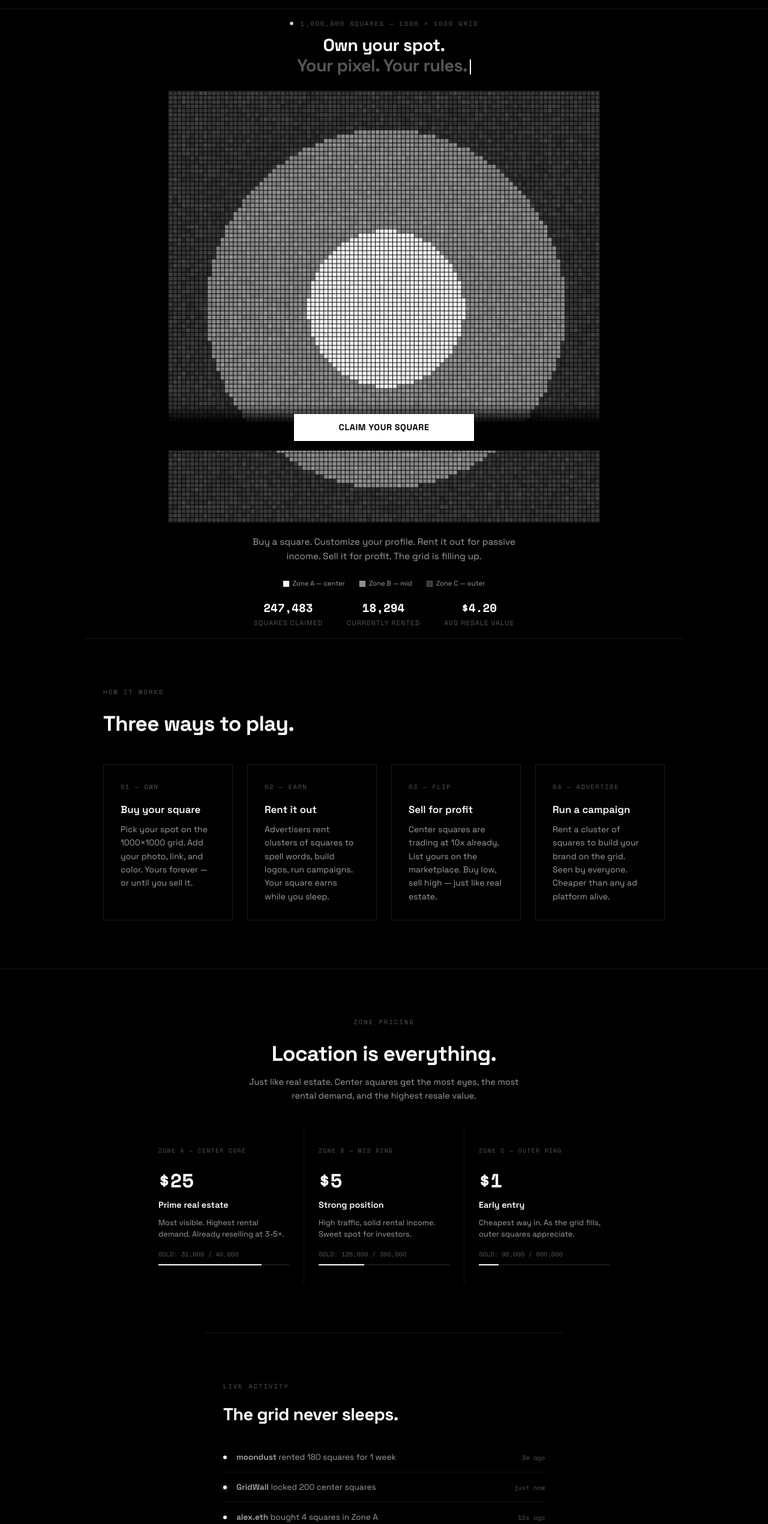
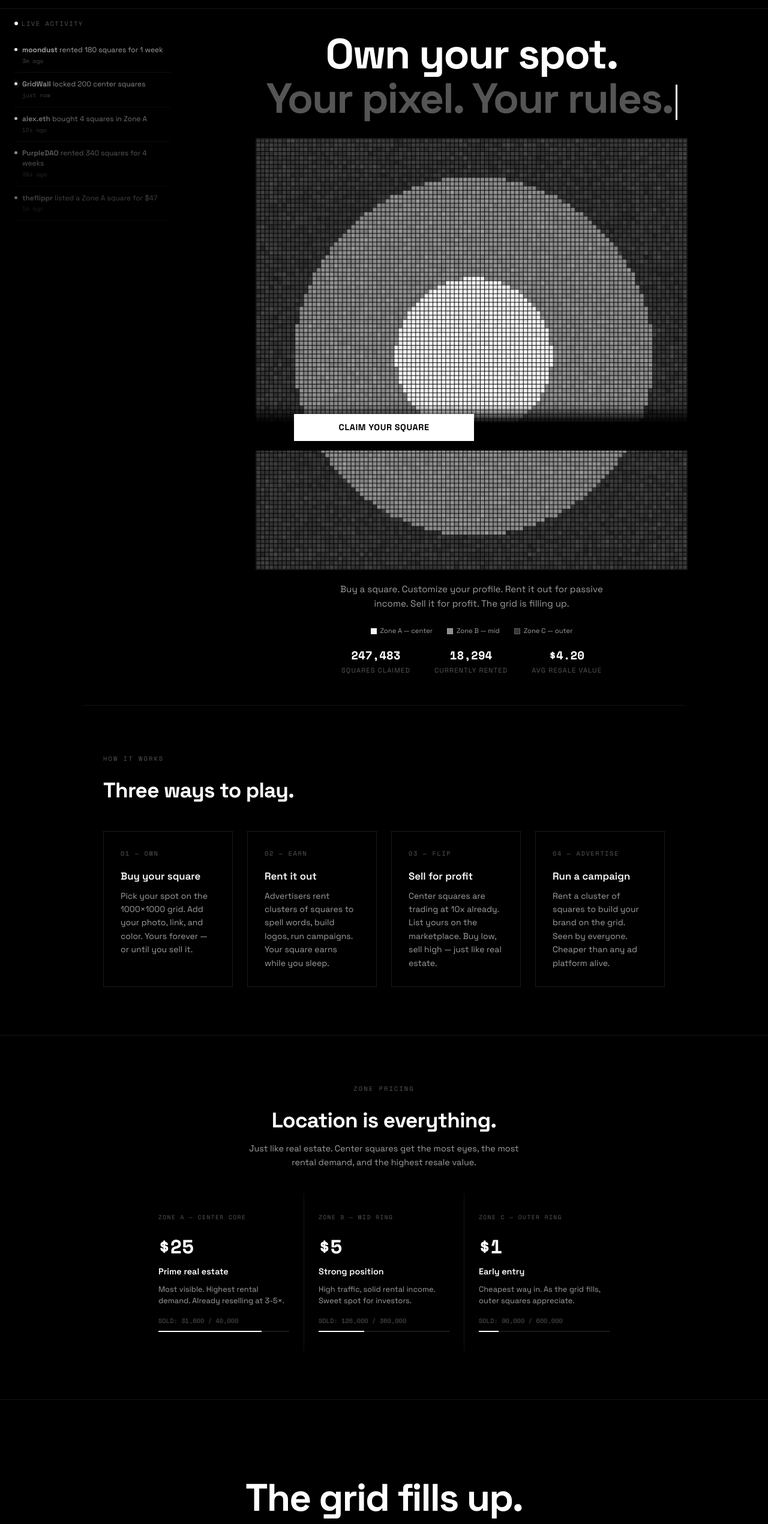
Before and after one commit to powderroomapp-creator/gridwall-react, a React (Create React App) app: page / in a window 1280 px wide. Shown: the part 49-2589 px from the top of the page at 60% size. Built offline with nearby package versions, Linux system fonts and the light colour scheme.

Commit message:
Refactor HomePage with live activity sidebar
Updated the HomePage component to include a live activity sidebar and modified styles for better layout. Removed the previous activity feed section and adjusted the main hero content.

```diff
--- a/src/components/HomePage.js
+++ b/src/components/HomePage.js
@@ -188,21 +188,39 @@ export default function HomePage({ onSignIn }) {
   return (
     <div style={{ background: '#000', color: '#fff', fontFamily: 'Space Grotesk, sans-serif' }}>
 
-      {/* HERO + GRID COMBINED */}
-      <section style={{ paddingTop: '80px', minHeight: '100vh', display: 'flex', flexDirection: 'column', alignItems: 'center', textAlign: 'center' }}>
+      {/* HERO + GRID + LIVE SIDEBAR */}
+      <section style={{ paddingTop: '80px', minHeight: '100vh', display: 'flex', alignItems: 'flex-start', justifyContent: 'center', gap: '2rem', flexWrap: 'wrap', padding: '80px 1.5rem 2rem' }}>
 
-        {/* Eyebrow */}
-        <div style={{ fontFamily:'Space Mono,monospace', fontSize:'0.65rem', letterSpacing:'0.18em', color:'#555', textTransform:'uppercase', marginBottom:'0.75rem', display:'flex', alignItems:'center', gap:'0.75rem' }}>
-          <div style={{ width:6, height:6, borderRadius:'50%', background:'#fff', animation:'pulse 2s infinite' }} />
-          1,000,000 squares — 1000 × 1000 grid
+        {/* Live activity sidebar - left side, stream style */}
+        <div style={{ width: '260px', flexShrink: 0, display: window.innerWidth < 1000 ? 'none' : 'block' }}>
+          <div style={{ position: 'sticky', top: '90px' }}>
+            <div style={{ display:'flex', alignItems:'center', gap:'6px', marginBottom:'1rem' }}>
+              <div style={{ width:6, height:6, borderRadius:'50%', background:'#fff', animation:'pulse 2s infinite' }} />
+              <span style={{ fontFamily:'Space Mono,monospace', fontSize:'0.65rem', color:'#555', letterSpacing:'0.15em', textTransform:'uppercase' }}>Live activity</span>
+            </div>
+            <div style={{ display:'flex', flexDirection:'column', gap:0, maxHeight:'500px', overflow:'hidden' }}>
+              {activityItems.map((item, i) => (
+                <div key={i} style={{ display:'flex', alignItems:'flex-start', gap:'0.5rem', padding:'0.7rem 0', borderBottom:'1px solid rgba(255,255,255,0.06)', fontSize:'0.75rem', opacity: 1 - (i * 0.15) }}>
+                  <div style={{ width:5, height:5, borderRadius:'50%', background:'#fff', flexShrink:0, marginTop:'5px', boxShadow: item.platform ? '0 0 6px rgba(255,255,255,0.6)' : 'none' }} />
+                  <div style={{ flex:1 }}>
+                    <div style={{ color:'#9e9e9e', lineHeight:1.4 }} dangerouslySetInnerHTML={{__html: item.text}} />
+                    <div style={{ fontFamily:'Space Mono,monospace', fontSize:'0.6rem', color:'#444', marginTop:'2px' }}>{item.time}</div>
+                  </div>
+                </div>
+              ))}
+            </div>
+          </div>
         </div>
 
-        {/* Headline + typewriter - smaller now */}
-        <h1 style={{ fontSize:'clamp(1.2rem,2.5vw,1.8rem)', fontWeight:700, lineHeight:1.1, letterSpacing:'-0.02em', marginBottom:'0.15rem' }}>
+        {/* Main hero content */}
+        <div style={{ display: 'flex', flexDirection: 'column', alignItems: 'center', textAlign: 'center', flex: '1 1 auto', minWidth: 0 }}>
+
+        {/* Headline + typewriter - bigger again, eyebrow removed */}
+        <h1 style={{ fontSize:'clamp(2.2rem,5.5vw,4.5rem)', fontWeight:700, lineHeight:1.0, letterSpacing:'-0.03em', marginBottom:'0.2rem', marginTop:'1.5rem' }}>
           Own your spot.
         </h1>
-        <div style={{ fontSize:'clamp(1.2rem,2.5vw,1.8rem)', fontWeight:700, lineHeight:1.1, letterSpacing:'-0.02em', marginBottom:'1.25rem', minHeight:'1.3em', color:'#555' }}>
-          {tagline}<span style={{ display:'inline-block', width:2, height:'0.85em', background:'#fff', marginLeft:4, verticalAlign:'middle', animation:'blink 1s infinite' }} />
+        <div style={{ fontSize:'clamp(2.2rem,5.5vw,4.5rem)', fontWeight:700, lineHeight:1.0, letterSpacing:'-0.03em', marginBottom:'1.5rem', minHeight:'1.1em', color:'#555' }}>
+          {tagline}<span style={{ display:'inline-block', width:3, height:'0.85em', background:'#fff', marginLeft:4, verticalAlign:'middle', animation:'blink 1s infinite' }} />
         </div>
 
         {/* Grid - bigger now */}
@@ -240,6 +258,7 @@ export default function HomePage({ onSignIn }) {
               <div style={{ fontSize:'0.7rem', color:'#555', textTransform:'uppercase', letterSpacing:'0.1em', marginTop:2 }}>{label}</div>
             </div>
           ))}
+        </div>
         </div>
       </section>
 
@@ -289,21 +308,6 @@ export default function HomePage({ onSignIn }) {
         </div>
       </section>
 
-      {/* ACTIVITY FEED */}
-      <section style={{ padding:'5rem 2rem', borderTop:'1px solid rgba(255,255,255,0.08)', maxWidth:600, margin:'0 auto' }}>
-        <p style={{ fontFamily:'Space Mono,monospace', fontSize:'0.65rem', color:'#555', letterSpacing:'0.2em', textTransform:'uppercase', marginBottom:'1rem' }}>Live activity</p>
-        <h2 style={{ fontSize:'clamp(1.4rem,3vw,1.8rem)', fontWeight:700, letterSpacing:'-0.02em', marginBottom:'1.5rem' }}>The grid never sleeps.</h2>
-        <div>
-          {activityItems.map((item, i) => (
-            <div key={i} style={{ display:'flex', alignItems:'center', gap:'1rem', padding:'0.85rem 0', borderBottom:'1px solid rgba(255,255,255,0.06)', fontSize:'0.85rem', transition:'opacity 0.3s' }}>
-              <div style={{ width:6, height:6, borderRadius:'50%', background:'#fff', flexShrink:0, boxShadow: item.platform ? '0 0 6px rgba(255,255,255,0.6)' : 'none' }} />
-              <div style={{ color:'#9e9e9e', flex:1 }} dangerouslySetInnerHTML={{__html: item.text}} />
-              <div style={{ fontFamily:'Space Mono,monospace', fontSize:'0.65rem', color:'#555', flexShrink:0 }}>{item.time}</div>
-            </div>
-          ))}
-        </div>
-      </section>
-
       {/* FINAL CTA */}
       <section style={{ padding:'8rem 2rem', textAlign:'center', borderTop:'1px solid rgba(255,255,255,0.08)' }}>
         <h2 style={{ fontSize:'clamp(2rem,5vw,4rem)', fontWeight:700, letterSpacing:'-0.03em', marginBottom:'1rem', lineHeight:1.1 }}>The grid fills up.<br/>Don't miss your spot.</h2>
```
